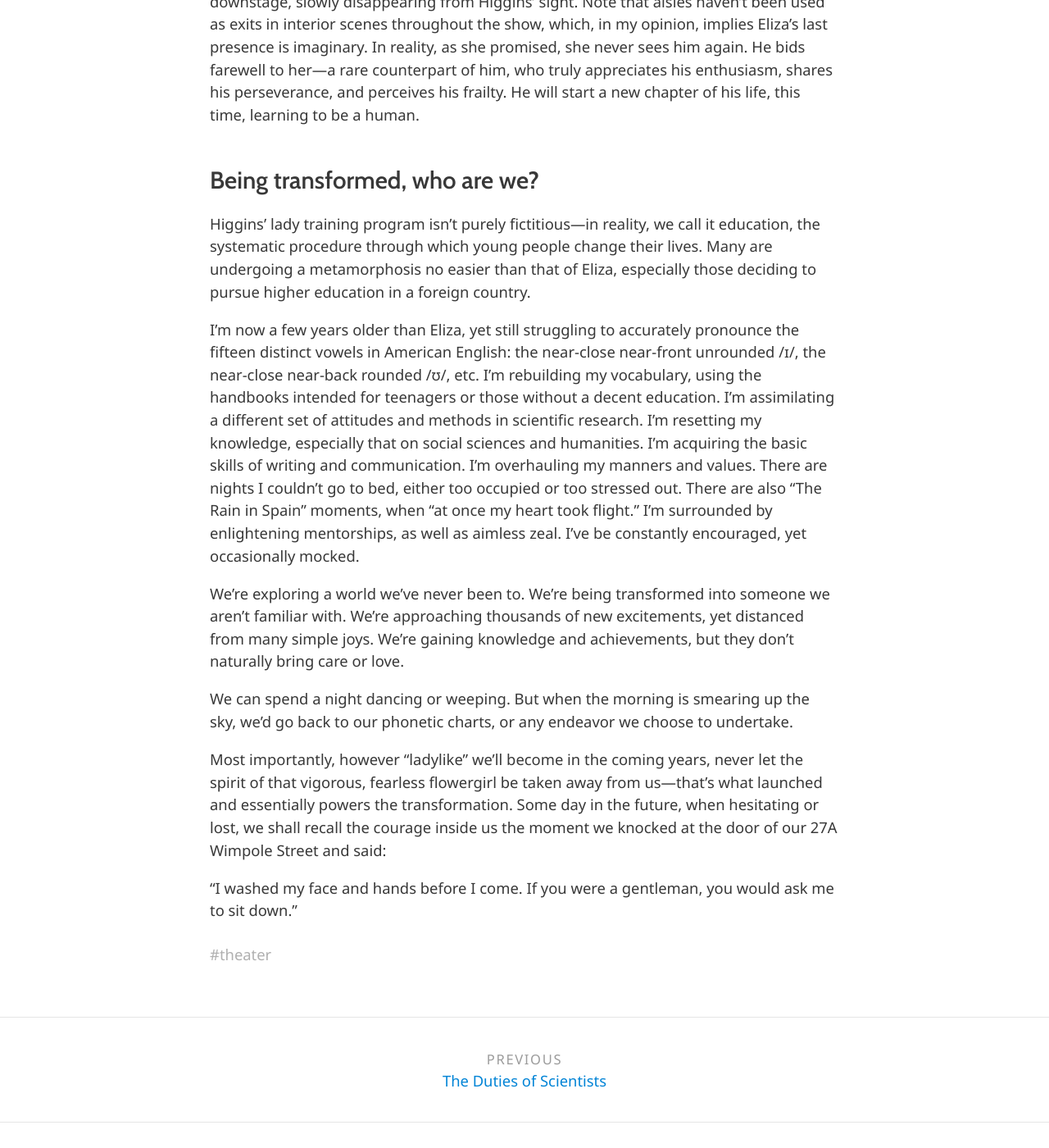
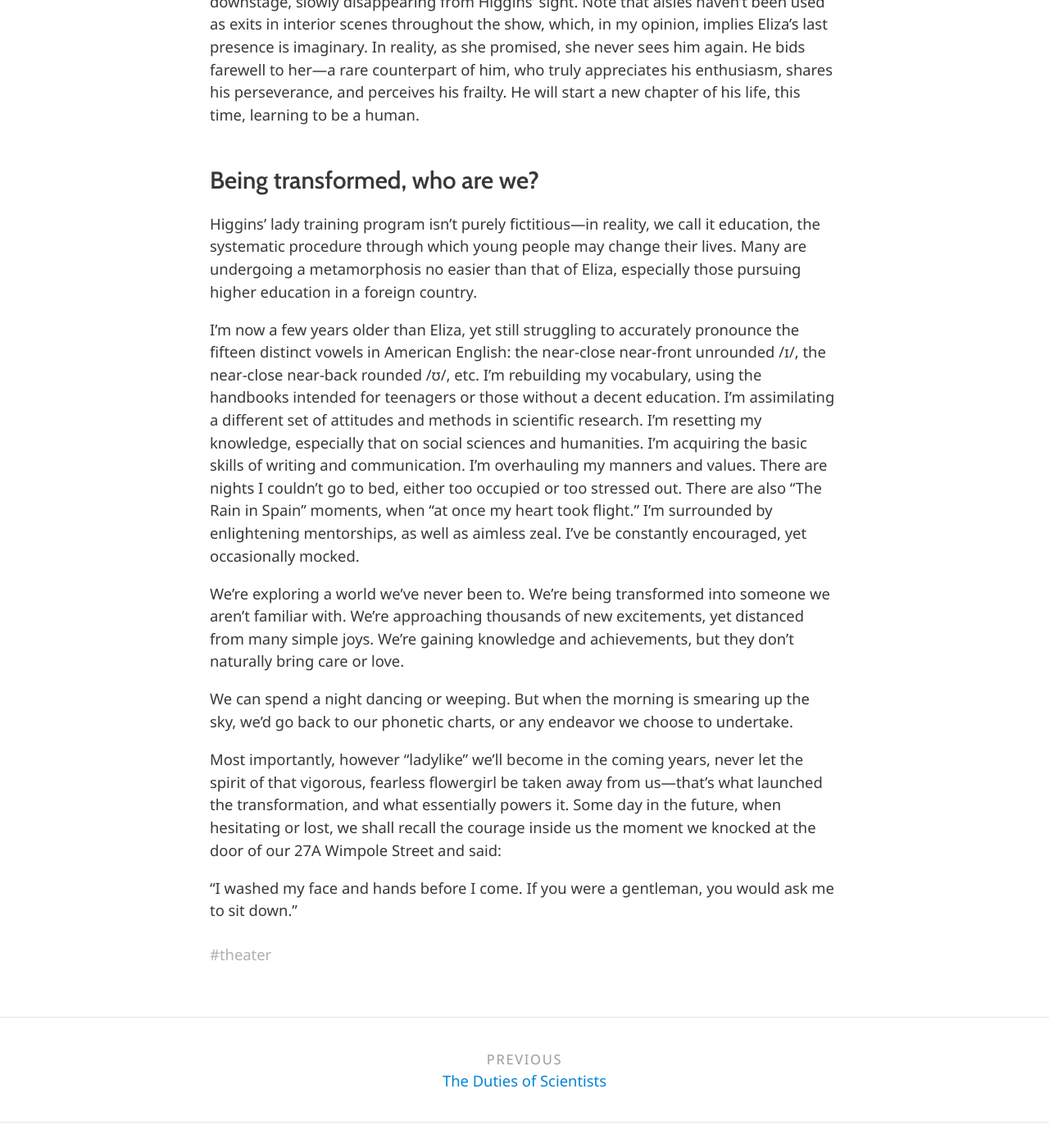
Before and after one commit to laskaux/laskaux.github.io, a Jekyll site: the page built from _posts/2018-12-09-my-fair-lady.md, in a window 1280 px wide and 1400 px high, scrolled down 4390 px. Shown: the whole window at 82% size. Built offline with Jekyll 4.4.1, drawn with Linux system fonts in a browser that asks for light colours; nearby versions of some CDN libraries.

Commit message:
final section

```diff
--- a/_posts/2018-12-09-my-fair-lady.md
+++ b/_posts/2018-12-09-my-fair-lady.md
@@ -77,7 +77,7 @@ The 2018 Lincoln Center Theater production ends in an air of melancholy—Eliza
 
 ## Being transformed, who are we?
 
-Higgins’ lady training program isn’t purely fictitious—in reality, we call it education, the systematic procedure through which young people change their lives. Many are undergoing a metamorphosis no easier than that of Eliza, especially those deciding to pursue higher education in a foreign country.
+Higgins’ lady training program isn’t purely fictitious—in reality, we call it education, the systematic procedure through which young people may change their lives. Many are undergoing a metamorphosis no easier than that of Eliza, especially those pursuing higher education in a foreign country.
 
 I’m now a few years older than Eliza, yet still struggling to accurately pronounce the fifteen distinct vowels in American English: the near-close near-front unrounded /ɪ/, the near-close near-back rounded /ʊ/, etc. I’m rebuilding my vocabulary, using the handbooks intended for teenagers or those without a decent education. I’m assimilating a different set of attitudes and methods in scientific research. I’m resetting my knowledge, especially that on social sciences and humanities. I’m acquiring the basic skills of writing and communication. I’m overhauling my manners and values. There are nights I couldn’t go to bed, either too occupied or too stressed out. There are also “The Rain in Spain” moments, when “at once my heart took flight.” I’m surrounded by enlightening mentorships, as well as aimless zeal. I’ve be constantly encouraged, yet occasionally mocked.
 
@@ -85,6 +85,6 @@ We’re exploring a world we’ve never been to. We’re being transformed into
 
 We can spend a night dancing or weeping. But when the morning is smearing up the sky, we’d go back to our phonetic charts, or any endeavor we choose to undertake.
 
-Most importantly, however “ladylike” we’ll become in the coming years, never let the spirit of that vigorous, fearless flowergirl be taken away from us—that’s what launched and essentially powers the transformation. Some day in the future, when hesitating or lost, we shall recall the courage inside us the moment we knocked at the door of our 27A Wimpole Street and said:
+Most importantly, however “ladylike” we’ll become in the coming years, never let the spirit of that vigorous, fearless flowergirl be taken away from us—that’s what launched the transformation, and what essentially powers it. Some day in the future, when hesitating or lost, we shall recall the courage inside us the moment we knocked at the door of our 27A Wimpole Street and said:
 
 “I washed my face and hands before I come. If you were a gentleman, you would ask me to sit down.”<br /><br />
```
